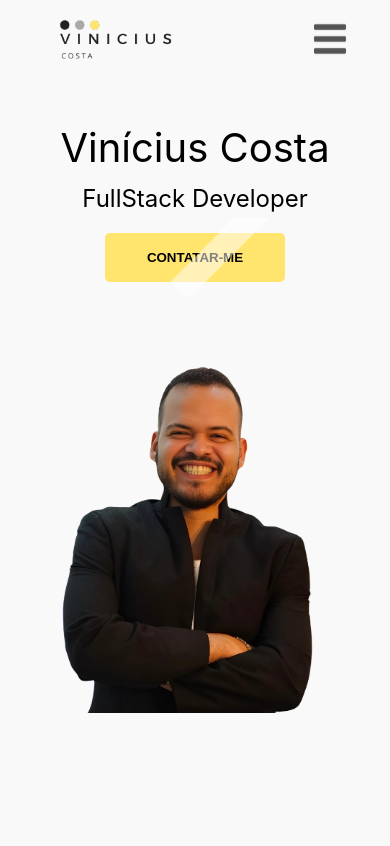
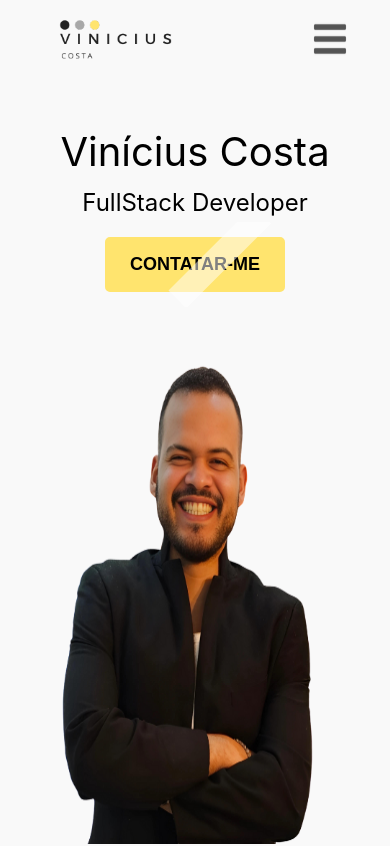
Before and after one commit to Ptedx/personal-site, a Vue app: page / in a window 390 px wide. Shown: the top 846 px of the page. Built offline with nearby package versions, Linux system fonts and the light colour scheme.

Commit message:
Fix: Fixed CLS on Hero Section

```diff
--- a/index.html
+++ b/index.html
@@ -1,10 +1,12 @@
 <!DOCTYPE html>
-<html lang="en">
+<html lang="pt-br">
   <head>
     <meta charset="UTF-8">
     <link rel="icon" href="/Logo.ico">
     <meta name="viewport" content="width=device-width, initial-scale=1.0">
     <title>Vinícius</title>
+    <link rel="preload" href=".src/assets/img/Vinicius-logo.png" as="image">
+    <link rel="preload" href=".src/assets/img/Profile_s_bg.png" as="image">
   </head>
   <body>
     <div id="app"></div>
--- a/src/components/generals/Button.vue
+++ b/src/components/generals/Button.vue
@@ -47,6 +47,7 @@
         border: 2px solid #ffe46e;
         transition: 0.1s;
         cursor: pointer;
+        font-size: 18px;
     }
     .btn:hover{
         background-color: white;
--- a/src/components/sections/AboutSection.vue
+++ b/src/components/sections/AboutSection.vue
@@ -7,7 +7,7 @@
 <template>
     <section class="AboutSection">
         <div class="about">
-            <img src="../../assets/img/background-2.png" alt="about me background" width="100%">
+            <img src="../../assets/img/background-2.png" loading="lazy" alt="about me background" width="100%" height="100%">
             <div>
                 <h1>SOBRE MIM</h1>
                 <Line />
--- a/src/components/sections/HeroSection.vue
+++ b/src/components/sections/HeroSection.vue
@@ -3,11 +3,11 @@
     import { gsap } from 'gsap';
     import {ref, onMounted} from 'vue'
 
-    const image = ref<HTMLDivElement>()
+    const image = ref<HTMLImageElement>()
 
     onMounted(()=>{
         if(image.value){
-            gsap.fromTo(image.value,{ x:50, opacity:0,  duration:0.4}, {x:0,opacity:1, duration:0.4})
+            gsap.fromTo(image.value,{ x:50, opacity:0}, {x:0,opacity:1, duration:0.4})
         }
     })
 </script>
@@ -19,8 +19,8 @@
           <h3>FullStack Developer</h3>
           <Button />
         </div>
-        <div class="image" ref="image">
-          <img src="../../assets/img/Profile_s_bg.png" alt="Main Photo" width="100%">
+        <div class="image">
+          <img src="../../assets/img/Profile_s_bg.png" ref="image" alt="Main Photo" width="100%" height="100%">
         </div>
     </section>
 </template>
@@ -34,18 +34,18 @@
         align-items: center;
         justify-content: center;
     }
-    .HeroSection > div{
+    .HeroSection >div{
         width: 50%;
-        height: 100%;
         display: flex;
         justify-content: center;
         align-items: center;
     }
     .mainText{
-        display: flex;
-        justify-content: center;
-        align-items: center;
         flex-direction: column;
+        height: 100%;
+    }
+    .image{
+        height: 100%;
     }
     .mainText> h1{
         font-size: 40px;
@@ -56,17 +56,17 @@
     @media (max-width:768px) {
         .HeroSection{
             flex-direction: column;
-            height: 100%;
+            justify-content: start;
+            overflow: hidden;
+        }
+        .mainText{
+            height: 35%;
+        }
+        .image{
+            height: 65%;
         }
         .HeroSection > div{
             width: 100%;
-            margin-bottom: 20px;
-        }
-        .mainText{
-            padding: 10% 0;
         }
     }
-    .image{
-        opacity: 0;
-    }
 </style>
--- a/src/components/sections/Menu.vue
+++ b/src/components/sections/Menu.vue
@@ -36,13 +36,13 @@
 
 <template>
     <nav ref="menu" :class="{'nav-background': hasScrolled, '': !hasScrolled}">
-        <img height="60px" src="../../assets/img/Vinicius-logo.png" alt="Logo Vini">
+        <img class="menu-icon" src="../../assets/img/Vinicius-logo.png" alt="Logo Vini">
         <div class="links" v-if="!isMobile">
             <RouterLink class="link" to="/">Knowledges</RouterLink>
             <RouterLink class="link" to="/about">Projects</RouterLink>
         </div>
         <div class="links" v-else>
-            <button><img src="..\..\assets\img\BurguerMenu.png" width="40px" alt="Menu Icon" srcset=""></button>
+            <button><img src="..\..\assets\img\BurguerMenu.png" rel="preload" as="image" width="40px" alt="Menu Icon" srcset=""></button>
         </div>
     </nav>
 </template>
@@ -58,10 +58,14 @@ nav {
     z-index: 2;
     position: fixed;
     width: 100%;
+    background: transparent;
 }
 .nav-background{
     background-color: white;
     box-shadow: 0px 1px 3px rgba(0,0,0,0.5);
+}
+.menu-icon{
+    height: 60px;
 }
 .links {
     display: flex;
--- a/src/components/sections/Projects.vue
+++ b/src/components/sections/Projects.vue
@@ -13,11 +13,11 @@
         </div>
         <div class="projects">
             <div class="project">
-                <img src="../../assets/img/project_1.png" alt="Projeto 1" width="100%">
+                <img src="../../assets/img/project_1.png" loading="lazy" alt="Projeto 1" width="100%">
                 <a href="https://all-coins.vercel.app" target="_blank" class="project-link"></a>
             </div>
             <div class="project">
-                <img src="../../assets/img/project-2.png" alt="Projeto 2" width="100%">
+                <img src="../../assets/img/project-2.png" loading="lazy" alt="Projeto 2" width="100%">
                 <a href="https://taxi-service-gamma.vercel.app" target="_blank" class="project-link"></a>
             </div>
         </div>
```
